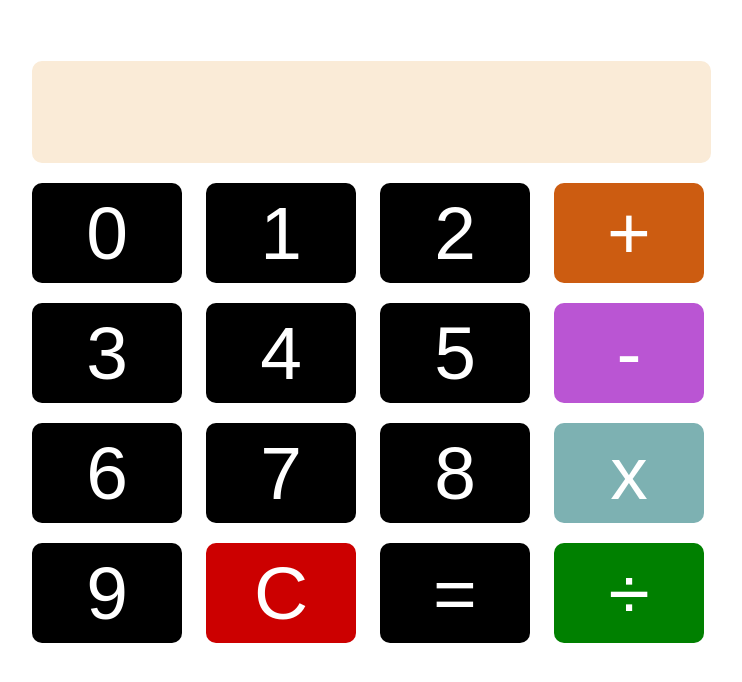
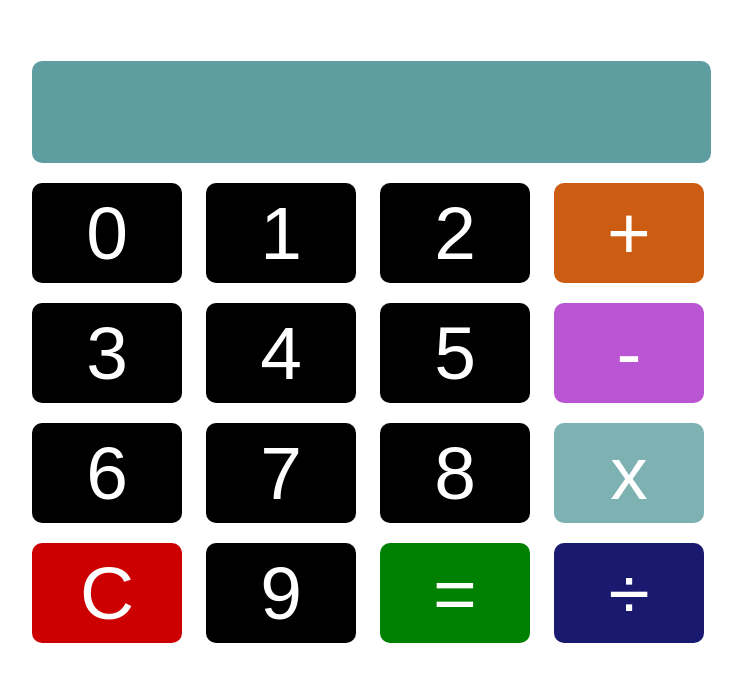
Before and after one commit to shadysaleh01/calculator, a plain HTML site: page index.html in a window 1280 px wide. Shown: the part 164-846 px from the top of the page, without its empty margins (268-1010 px from the left). Drawn offline with Linux system fonts and the light colour scheme.

Commit message:
Updated css file

```diff
--- a/index.html
+++ b/index.html
@@ -27,12 +27,13 @@
             <input type="button" value="8" OnClick="calc.display.value+='8'">
             <input type="button" value="x" OnClick="calc.display.value+='*'"
             style="background-color: #7db1b2;"><br>
-            <input type="button" value="9" OnClick="calc.display.value+='9'">
             <input type="button" value="C" OnClick="calc.display.value=''"
             style="background-color: #cc0000;">
-            <input type="button" value="=" OnClick="calc.display.value=eval(calc.display.value)">
+            <input type="button" value="9" OnClick="calc.display.value+='9'">
+            <input type="button" value="=" OnClick="calc.display.value=eval(calc.display.value)"
+            style="background-color: green;">
             <input type="button" value="&#247;" OnClick="calc.display.value+='/'"
-            style="background-color: green;">
+            style="background-color:midnightblue ;">
 
         </form>
     </div>
--- a/style.css
+++ b/style.css
@@ -18,6 +18,10 @@ input {
     color: #fff;
     border-style: none;
 }
+input:hover {
+    cursor: pointer;
+    border-style: none;
+}
 
 h1 {
     text-align: center;
@@ -26,5 +30,6 @@ h1 {
 
 .display {
     width: 675px;
-    background-color: antiquewhite;
+    background-color:cadetblue;
+    text-align: right;
 }
```
